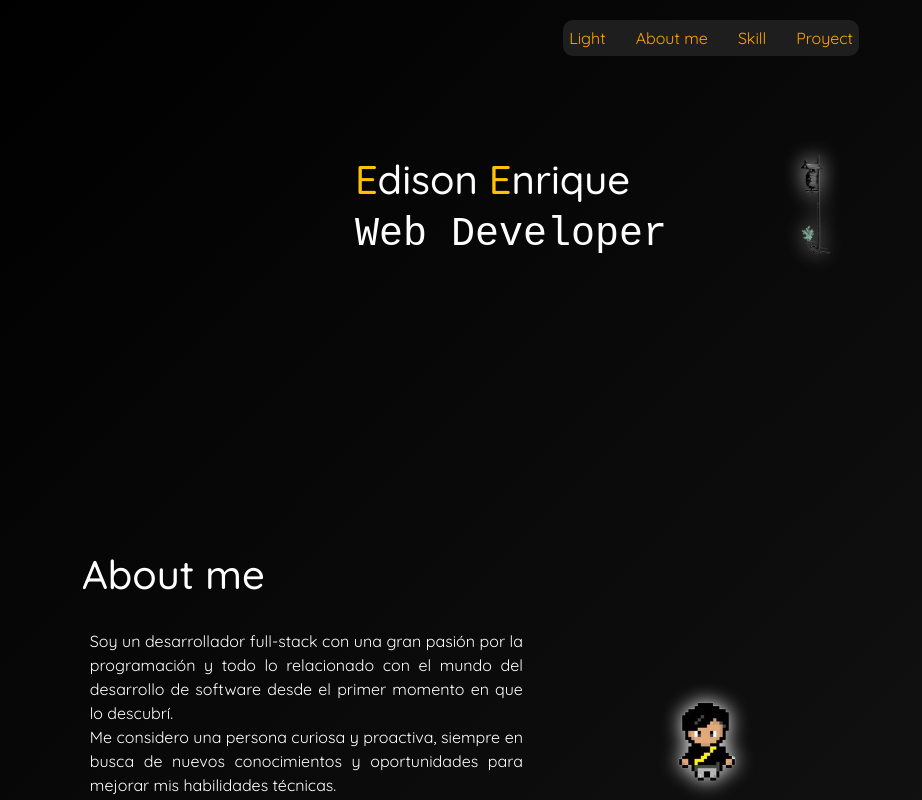
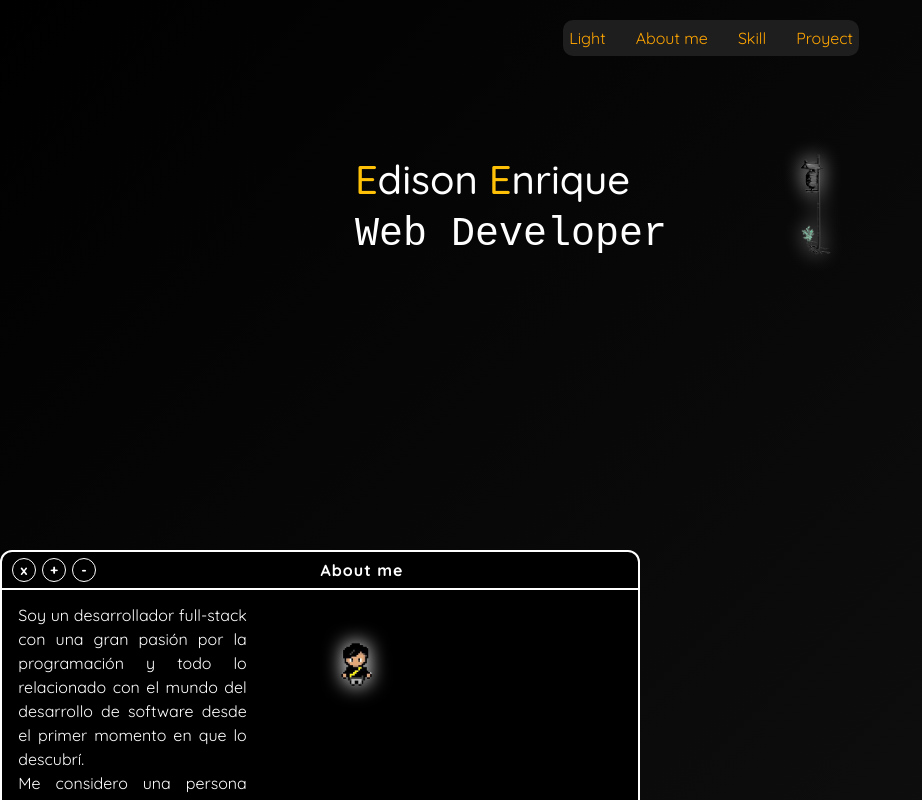
Before and after one commit to Edison-E/ProfileVue, a Vue app: page / in a window 1280 px wide. Both pictures are taken after a click on the picture 797 px from the left and 210 px from the top of the page. Shown: the top 800 px of the page, without its empty margins (0-922 px from the left). Built offline with nearby package versions, Linux system fonts and the light colour scheme; a web font is replaced by a local one.

Commit message:
new component windows

```diff
--- a/src/components/contentComponent.vue
+++ b/src/components/contentComponent.vue
@@ -4,6 +4,7 @@ import sidebarComponent from './sidebarComponent.vue'
 import skillComponent from './skillComponent.vue'
 import proyectComponent from './proyectComponent.vue'
 import footerComponent from './footerComponent.vue'
+import programComponent from './programComponent.vue'
 
 export default {
     name: "contentComponent",
@@ -12,20 +13,25 @@ export default {
         sidebarComponent,
         profileComponent,
         proyectComponent,
-        footerComponent
+        footerComponent,
+        programComponent
     }
 }
 </script>
 <template>
     <sidebarComponent />
-    <section id="profile">
+
+    <programComponent title="About me" height="50%" width="50%">
         <profileComponent />
-    </section>
-    <section id="skill">
+    </programComponent>
+
+    <programComponent title="Skills" height="2%" width="70%">
         <skillComponent />
-    </section>
-    <section id="proyect">
+    </programComponent>
+
+    <programComponent title="My Proyects" height="20%" width="90%">
         <proyectComponent />
-    </section>
+    </programComponent>
+
     <footerComponent />
 </template>
--- a/src/components/profileComponent.vue
+++ b/src/components/profileComponent.vue
@@ -5,7 +5,6 @@ export default {
 </script>
 <template>
     <div class="container-sm profileContainer">
-        <h1>About me</h1>
         <div class="aboutContent">
             <div class="aboutText">
                 <div>
--- /dev/null
+++ b/src/components/programComponent.vue
@@ -0,0 +1,86 @@
+<script>
+export default {
+    name: "programComponent",
+    props: {
+        title: {
+            type: String
+        },
+        height: {
+            type: String
+        },
+        width: {
+            type: String
+        }
+    }
+}
+</script>
+<template>
+    <div class="program-container" :style="{height: height, width: width}">
+        <div class="program-header d-flex align-items-center">
+            <div class="program-buttons d-flex">
+                <button class="btn-control">x</button>
+                <button class="btn-control">+</button>
+                <button class="btn-control">-</button>
+            </div>
+            <div class="program-title flex-grow-1 text-center">{{ title }}</div>
+        </div>
+
+        <div class="program-body">
+            <slot />
+        </div>
+    </div>
+</template>
+<style scoped>
+.program-container {
+    border: 2px solid #ffffff;
+    border-radius: 12px;
+    margin-top: 10%;
+    background-color: black;
+    color: white;
+    display: flex;
+    flex-direction: column;
+}
+
+.program-header {
+    border-bottom: 2px solid white;
+    padding: 6px 10px;
+    display: flex;
+    align-items: center;
+}
+
+.program-buttons {
+    gap: 6px;
+}
+
+.btn-control {
+    width: 24px;
+    height: 24px;
+    border: 1px solid white;
+    border-radius: 50%;
+    background: transparent;
+    color: white;
+    font-weight: bold;
+    font-size: 14px;
+    line-height: 1;
+    padding: 0;
+    display: flex;
+    align-items: center;
+    justify-content: center;
+}
+
+.btn-control:hover {
+    background: white;
+    color: black;
+}
+
+.program-title {
+    font-weight: bold;
+    font-size: 1rem;
+    letter-spacing: 1px;
+}
+
+.program-body {
+    flex-grow: 1;
+    background-color: black;
+}
+</style>
--- a/src/components/proyectComponent.vue
+++ b/src/components/proyectComponent.vue
@@ -63,8 +63,6 @@ export default {
 </script>
 <template>
     <div class="proyectContainer">
-        <h1>My Proyects</h1>
-
         <div class="grid-container">
             <div v-for="(value, proyect) in proyect" :key="proyect" class="card-details" id="imgProyect"
                 @mouseover="hoverProyect(proyect)" @mouseleave="leaveProyect" :style="BackgroundProyect(proyect)">
--- a/src/components/sidebarComponent.vue
+++ b/src/components/sidebarComponent.vue
@@ -10,16 +10,16 @@ export default {
         </li>
 
         <li class="nav-item">
-            <a class="nav-link" href="#profile">About me</a>
+            <a class="nav-link" href="#About me">About me</a>
         </li>
 
         <li class="nav-item">
-            <a class="nav-link" href="#skill">
+            <a class="nav-link" href="#Skills">
                 Skill
             </a>
         </li>
         <li class="nav-item">
-            <a class="nav-link" href="#proyect">
+            <a class="nav-link" href="#My Proyects">
                 Proyect
             </a>
         </li>
--- a/src/components/skillComponent.vue
+++ b/src/components/skillComponent.vue
@@ -60,7 +60,6 @@ export default {
 </script>
 <template>
     <div class="container">
-        <h1>Skills</h1>
         <!--Lenguaje-->
         <div class="row container-lenguaje">
             <div v-for="(skills, category) in skill" :key="category" class="col-md-4">
```
